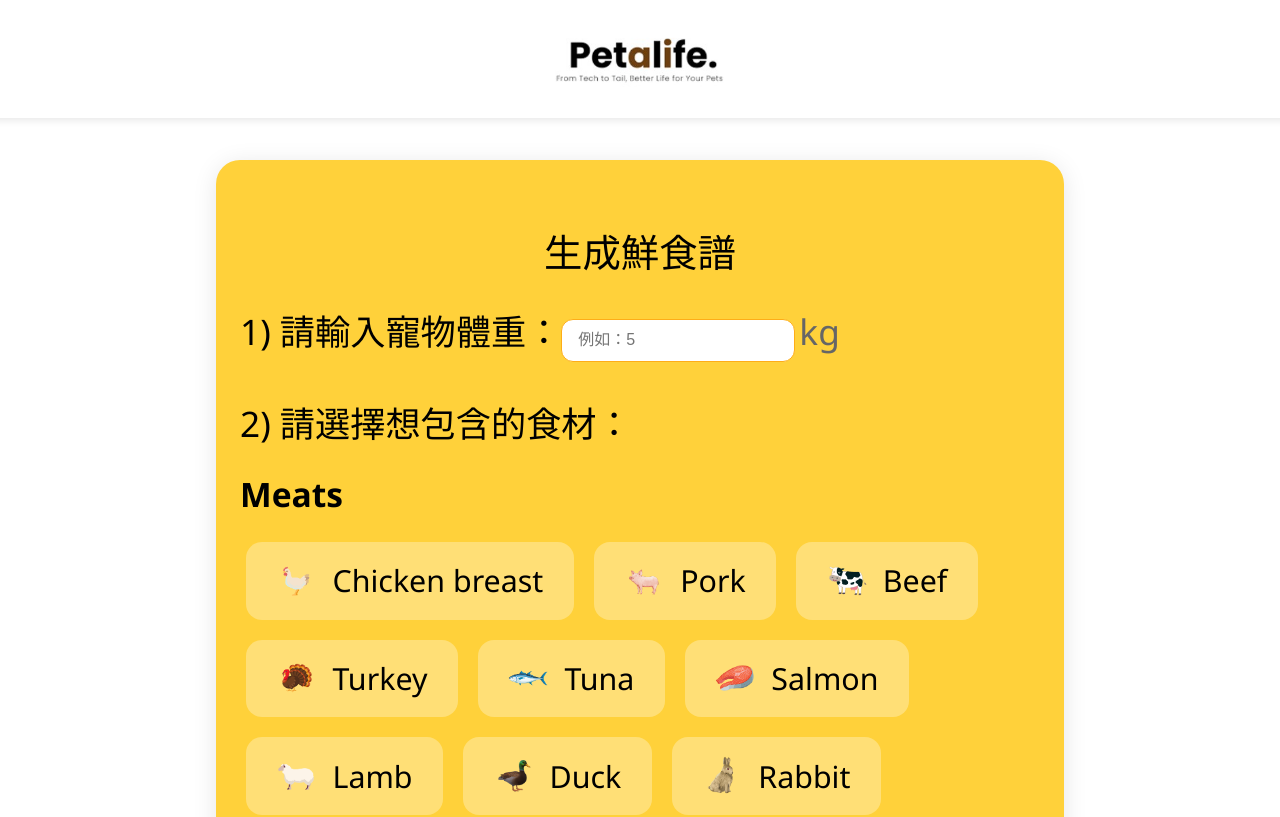
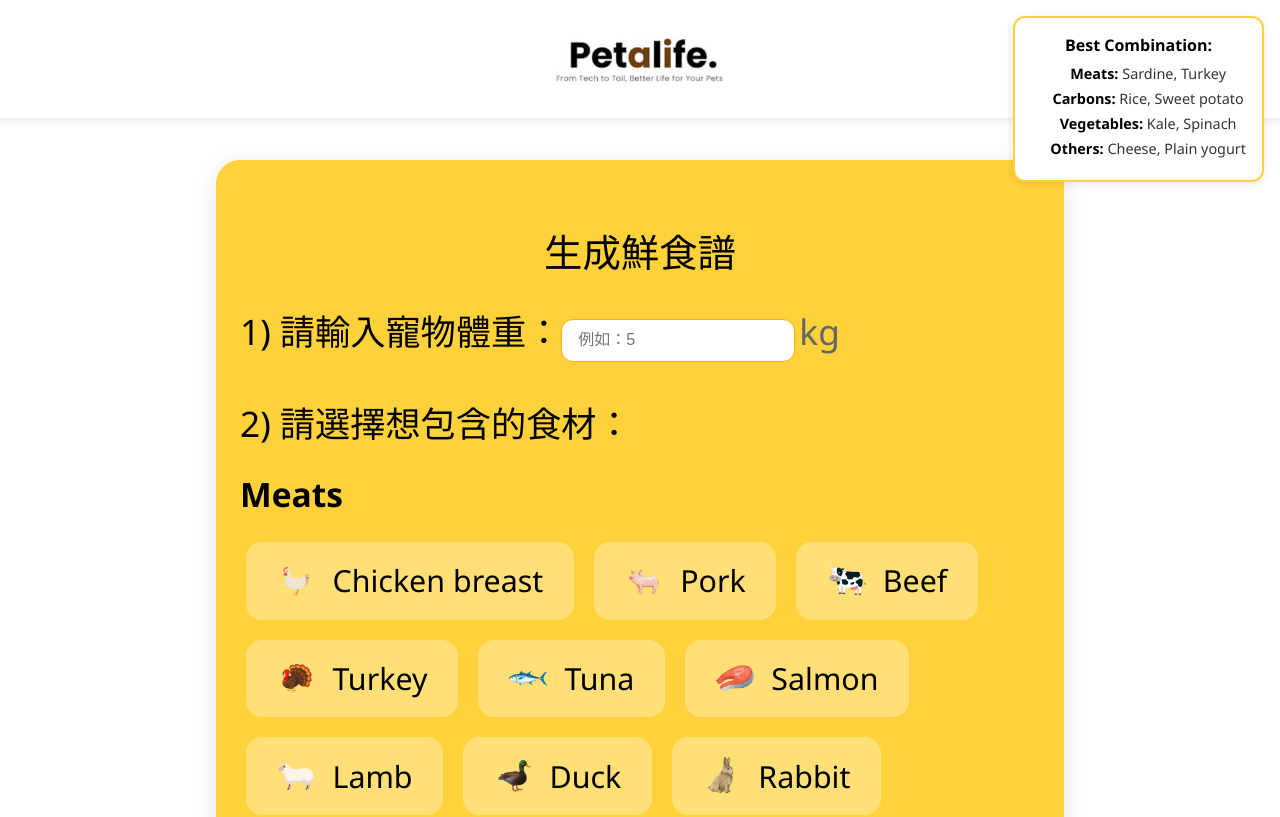
Before and after one commit to petalife/pet_food_calculator, a React (Vite) app: page / in a window 1280 px wide. Shown: the top 817 px of the page. Built offline with nearby package versions, Linux system fonts and the light colour scheme.

Commit message:
Initial commit3

```diff
--- a/src/App.css
+++ b/src/App.css
@@ -289,3 +289,42 @@ h2 {
   font-size: 2.2rem;
   color: #000000;
 }
+
+.best-combination {
+  position: fixed;
+  top: 0;
+  right: 0;
+  background: #FFFFFF;
+  border: 2px solid #FFD13A;
+  border-radius: 12px;
+  padding: 1rem;
+  margin: 1rem;
+  max-width: 300px;
+  box-shadow: 0 2px 8px rgba(0, 0, 0, 0.1);
+  z-index: 1001;
+  font-size: 0.9rem;
+  line-height: 1.4;
+}
+
+.best-combination h4 {
+  margin: 0 0 0.5rem 0;
+  color: #000000;
+  font-size: 1rem;
+  font-weight: bold;
+}
+
+.best-combination ul {
+  margin: 0;
+  padding-left: 1.2rem;
+  list-style-type: none;
+}
+
+.best-combination li {
+  margin-bottom: 0.3rem;
+  color: #333333;
+}
+
+.best-combination strong {
+  color: #000000;
+  font-weight: bold;
+}
--- a/src/App.tsx
+++ b/src/App.tsx
@@ -1013,6 +1013,15 @@ function App() {
       <div className="company-icon">
         <img src="/company-icon.jpg" alt="Company Logo" />
       </div>
+      <div className="best-combination">
+        <h4>Best Combination:</h4>
+        <ul>
+          <li><strong>Meats:</strong> Sardine, Turkey</li>
+          <li><strong>Carbons:</strong> Rice, Sweet potato</li>
+          <li><strong>Vegetables:</strong> Kale, Spinach</li>
+          <li><strong>Others:</strong> Cheese, Plain yogurt</li>
+        </ul>
+      </div>
       <h2>生成鮮食譜</h2>
       <form onSubmit={handleSubmit} className="pet-form">
         <label>
```
